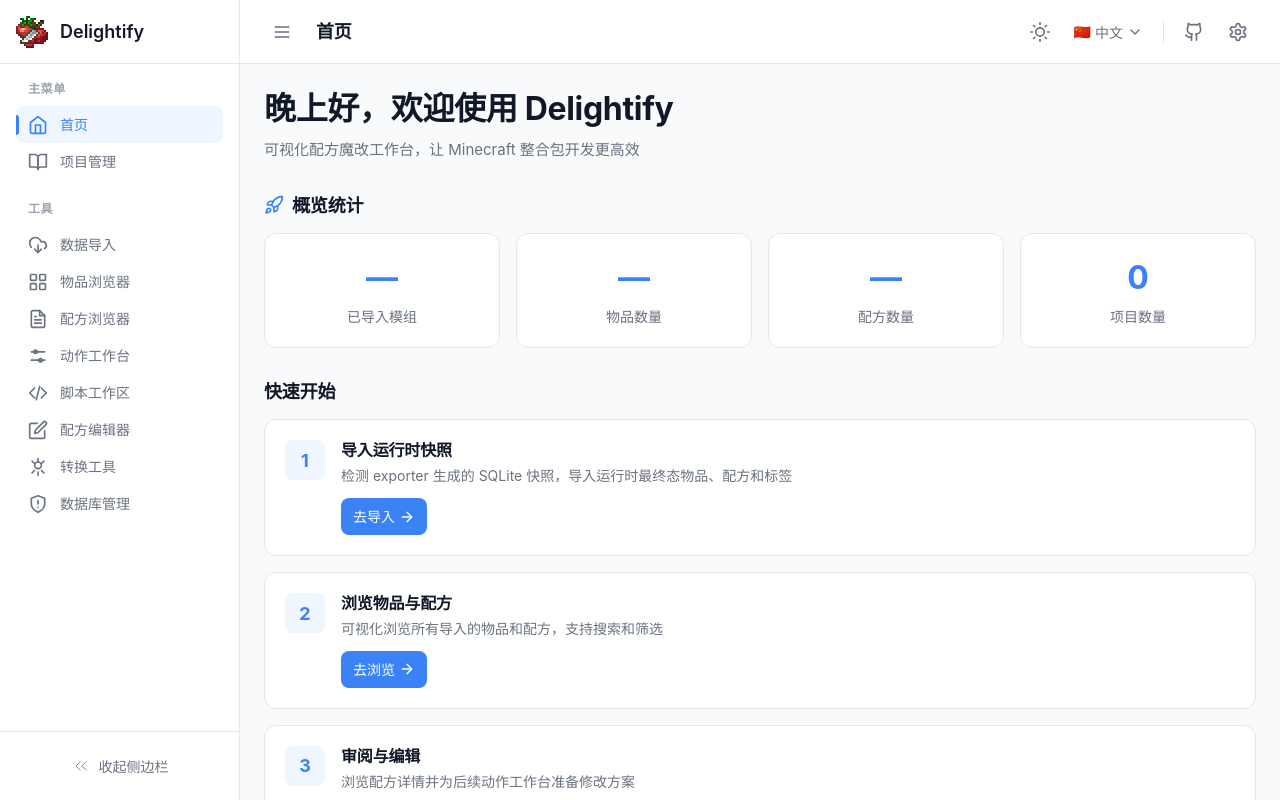
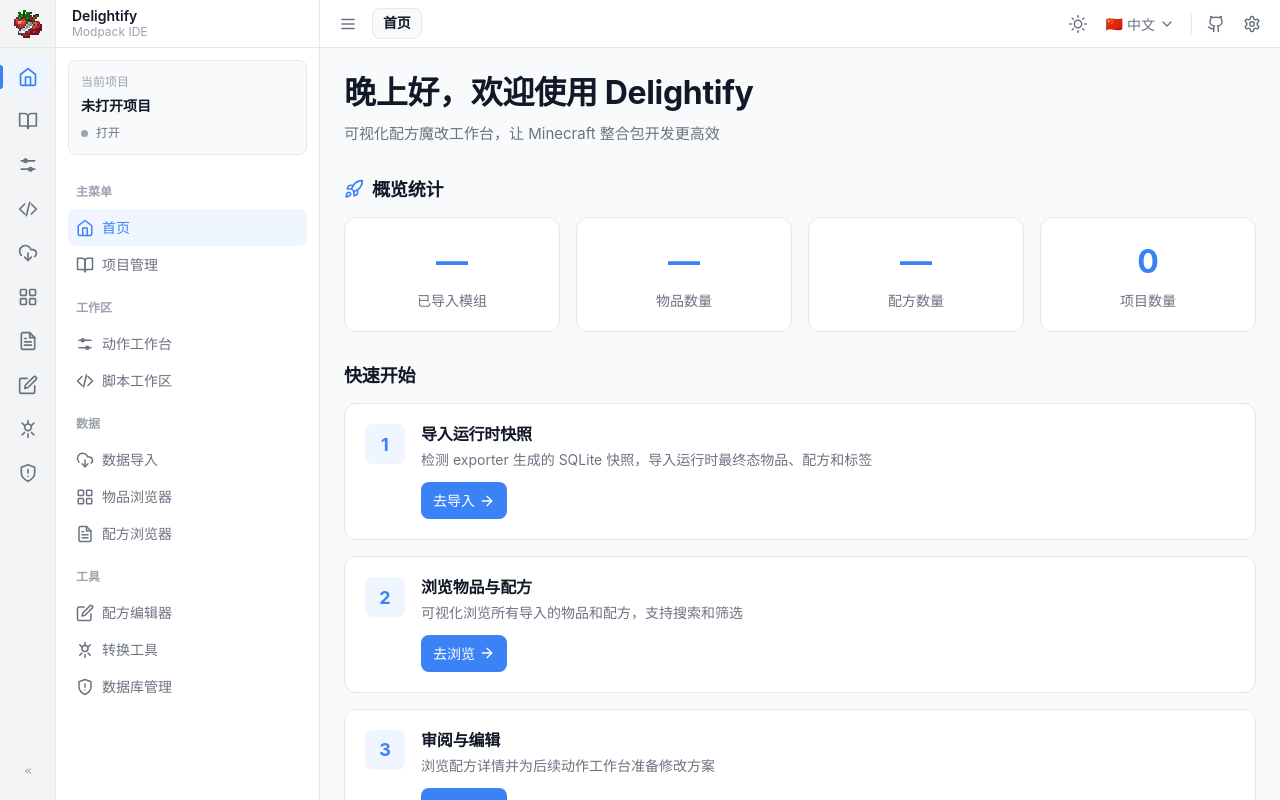
Before and after one commit to Aero-Seira/Delightify-IDE, a React (Vite) app in the folder packages/renderer/: page / in a window 1280 px wide. Built offline with nearby package versions, Linux system fonts and the light colour scheme.

Commit message:
style(ui): introduce IDE shell layout

```diff
--- a/packages/renderer/src/components/Header/style.module.css
+++ b/packages/renderer/src/components/Header/style.module.css
@@ -1,5 +1,3 @@
-/* Header - AstrBot Style */
-
 .header {
   height: var(--header-height);
   background-color: var(--bg-primary);
@@ -7,7 +5,7 @@
   display: flex;
   align-items: center;
   justify-content: space-between;
-  padding: 0 var(--space-6);
+  padding: 0 var(--space-3);
   position: sticky;
   top: 0;
   z-index: 50;
@@ -17,16 +15,17 @@
 .leftSection {
   display: flex;
   align-items: center;
-  gap: var(--space-4);
+  gap: var(--space-2);
+  min-width: 0;
 }
 
 .menuButton {
   display: flex;
   align-items: center;
   justify-content: center;
-  width: 36px;
-  height: 36px;
-  border-radius: var(--radius);
+  width: 32px;
+  height: 32px;
+  border-radius: 7px;
   background-color: transparent;
   color: var(--text-secondary);
   cursor: pointer;
@@ -41,18 +40,27 @@
 }
 
 .menuButton svg {
-  width: 20px;
-  height: 20px;
+  width: 18px;
+  height: 18px;
 }
 
 .pageTitle {
-  font-size: var(--font-size-lg);
+  min-width: 0;
+  max-width: 520px;
+  padding: 6px 10px;
+  background: var(--bg-secondary);
+  border: 1px solid var(--border);
+  border-radius: 8px;
+  font-size: var(--font-size-sm);
   font-weight: var(--font-weight-semibold);
   color: var(--text-primary);
-  line-height: 1;
+  line-height: 1.2;
   margin: 0;
   display: flex;
   align-items: center;
+  overflow: hidden;
+  text-overflow: ellipsis;
+  white-space: nowrap;
 }
 
 .breadcrumb {
@@ -76,7 +84,7 @@
 .rightSection {
   display: flex;
   align-items: center;
-  gap: var(--space-2);
+  gap: var(--space-1);
 }
 
 /* Icon Button */
@@ -84,9 +92,9 @@
   display: flex;
   align-items: center;
   justify-content: center;
-  width: 36px;
-  height: 36px;
-  border-radius: var(--radius);
+  width: 32px;
+  height: 32px;
+  border-radius: 7px;
   background-color: transparent;
   color: var(--text-secondary);
   cursor: pointer;
@@ -102,8 +110,8 @@
 }
 
 .iconButton svg {
-  width: 20px;
-  height: 20px;
+  width: 18px;
+  height: 18px;
 }
 
 /* Active state for icon buttons */
@@ -121,8 +129,9 @@
   display: flex;
   align-items: center;
   gap: var(--space-1);
-  padding: var(--space-1) var(--space-2);
-  border-radius: var(--radius);
+  height: 32px;
+  padding: 0 var(--space-2);
+  border-radius: 7px;
   background-color: transparent;
   color: var(--text-secondary);
   font-size: var(--font-size-sm);
@@ -202,7 +211,14 @@
 /* Divider */
 .divider {
   width: 1px;
-  height: 24px;
+  height: 20px;
   background-color: var(--border);
   margin: 0 var(--space-1);
 }
+
+@media (max-width: 720px) {
+  .languageButton span:nth-child(2),
+  .pageTitle {
+    max-width: 180px;
+  }
+}
--- a/packages/renderer/src/components/Sidebar/index.tsx
+++ b/packages/renderer/src/components/Sidebar/index.tsx
@@ -1,6 +1,7 @@
 import React from 'react';
 import { NavLink, useLocation } from 'react-router-dom';
 import { useI18n } from '../../i18n';
+import { useProjectStore } from '../../store/projectStore';
 import styles from './style.module.css';
 
 // Icons
@@ -111,22 +112,41 @@
 export default function Sidebar({ collapsed, onToggleCollapse }: SidebarProps): React.ReactElement {
   const { t } = useI18n();
   const location = useLocation();
+  const { currentProject, projectStatus } = useProjectStore();
 
-  const mainNavItems = [
+  const navGroups = [
+    {
+      title: t('sidebar.main'),
+      items: [
         { to: '/', icon: HomeIcon, label: t('nav.dashboard'), exact: true },
         { to: '/projects', icon: ProjectIcon, label: t('nav.projectManager'), exact: false },
-  ];
-
-  const toolNavItems = [
+      ],
+    },
+    {
+      title: t('sidebar.workspace'),
+      items: [
+        { to: '/actions', icon: ActionWorkbenchIcon, label: t('nav.actionWorkbench'), exact: false },
+        { to: '/scripts', icon: ScriptWorkspaceIcon, label: t('nav.scriptWorkspace'), exact: false },
+      ],
+    },
+    {
+      title: t('sidebar.data'),
+      items: [
         { to: '/data-import', icon: DataImportIcon, label: t('nav.dataImport'), exact: false },
         { to: '/items', icon: ItemBrowserIcon, label: t('nav.itemBrowser'), exact: false },
         { to: '/recipes', icon: RecipeBrowserIcon, label: t('nav.recipeBrowser'), exact: false },
-    { to: '/actions', icon: ActionWorkbenchIcon, label: t('nav.actionWorkbench'), exact: false },
-    { to: '/scripts', icon: ScriptWorkspaceIcon, label: t('nav.scriptWorkspace'), exact: false },
+      ],
+    },
+    {
+      title: t('sidebar.tools'),
+      items: [
         { to: '/editor', icon: RecipeEditorIcon, label: t('nav.recipeEditor'), exact: false },
         { to: '/convert', icon: ConversionToolIcon, label: t('nav.conversionTool'), exact: false },
         { to: '/debug', icon: DebugIcon, label: t('nav.debug'), exact: false },
+      ],
+    },
   ];
+  const allNavItems = navGroups.flatMap(group => group.items);
 
   const isActive = (to: string, exact: boolean): boolean => {
     if (exact) {
@@ -135,7 +155,7 @@
     return location.pathname.startsWith(to);
   };
 
-  const renderNavItem = (item: { to: string; icon: React.FC; label: string; exact: boolean }) => {
+  const renderPanelNavItem = (item: { to: string; icon: React.FC; label: string; exact: boolean }) => {
     const Icon = item.icon;
     const active = isActive(item.to, item.exact);
 
@@ -155,37 +175,69 @@
     );
   };
 
+  const renderRailNavItem = (item: { to: string; icon: React.FC; label: string; exact: boolean }) => {
+    const Icon = item.icon;
+    const active = isActive(item.to, item.exact);
+
+    return (
+      <NavLink
+        key={item.to}
+        to={item.to}
+        end={item.exact}
+        className={`${styles.railItem} ${active ? styles.railItemActive : ''}`}
+        title={item.label}
+        aria-label={item.label}
+      >
+        <Icon />
+      </NavLink>
+    );
+  };
+
   return (
     <aside className={`${styles.sidebar} ${collapsed ? styles.sidebarCollapsed : ''}`}>
-      {/* Logo Section */}
-        <div className={styles.logoSection}>
+      <div className={styles.activityRail}>
+        <div className={styles.railLogo}>
           <img
             src="./assets/delightify_icon.png"
             alt="Delightify"
             className={styles.logoIcon}
           />
-        <span className={styles.logoText}>Delightify</span>
         </div>
 
-      {/* Navigation */}
-      <nav className={styles.navigation}>
-        <div className={styles.navSection}>
-          {!collapsed && <div className={styles.sectionTitle}>{t('sidebar.main')}</div>}
-          {mainNavItems.map(renderNavItem)}
+        <nav className={styles.railNavigation}>
+          {allNavItems.map(renderRailNavItem)}
+        </nav>
+
+        <button className={styles.collapseBtn} onClick={onToggleCollapse} title={t('sidebar.collapse')}>
+          <CollapseIcon collapsed={collapsed} />
+        </button>
       </div>
 
-        <div className={styles.navSection}>
-          {!collapsed && <div className={styles.sectionTitle}>{t('sidebar.tools')}</div>}
-          {toolNavItems.map(renderNavItem)}
+      <div className={styles.workspacePanel}>
+        <div className={styles.panelHeader}>
+          <div>
+            <div className={styles.productName}>Delightify</div>
+            <div className={styles.panelSubtitle}>Modpack IDE</div>
           </div>
+        </div>
+
+        <div className={styles.projectCard}>
+          <div className={styles.projectLabel}>{t('sidebar.currentProject')}</div>
+          <div className={styles.projectName}>{currentProject?.name ?? t('sidebar.noProject')}</div>
+          <div className={styles.projectMeta}>
+            <span className={`${styles.statusDot} ${projectStatus === 'ready' ? styles.statusReady : ''}`} />
+            <span>{currentProject ? `${currentProject.mcVersion} / ${currentProject.modLoader}` : t('projectManager.open')}</span>
+          </div>
+        </div>
+
+        <nav className={styles.navigation}>
+          {navGroups.map(group => (
+            <div key={group.title} className={styles.navSection}>
+              <div className={styles.sectionTitle}>{group.title}</div>
+              {group.items.map(renderPanelNavItem)}
+            </div>
+          ))}
         </nav>
-
-      {/* Collapse Button */}
-      <div className={styles.collapseButton}>
-        <button className={styles.collapseBtn} onClick={onToggleCollapse}>
-          <CollapseIcon collapsed={collapsed} />
-          <span className={styles.collapseText}>{t('sidebar.collapse')}</span>
-        </button>
       </div>
     </aside>
   );
--- a/packages/renderer/src/components/Sidebar/style.module.css
+++ b/packages/renderer/src/components/Sidebar/style.module.css
@@ -1,193 +1,108 @@
-/* Sidebar - AstrBot Style */
-
 .sidebar {
   width: var(--sidebar-width);
   height: 100vh;
-  background-color: var(--bg-primary);
+  position: fixed;
+  inset: 0 auto 0 0;
+  z-index: 100;
+  display: grid;
+  grid-template-columns: var(--sidebar-collapsed) 1fr;
+  background: var(--bg-primary);
   border-right: 1px solid var(--border);
-  display: flex;
-  flex-direction: column;
   transition: width var(--transition-base);
-  position: fixed;
-  left: 0;
-  top: 0;
-  z-index: 100;
 }
 
 .sidebarCollapsed {
   width: var(--sidebar-collapsed);
 }
 
-/* Logo Section */
-.logoSection {
+.activityRail {
+  min-width: 0;
+  display: flex;
+  flex-direction: column;
+  align-items: center;
+  background: var(--bg-tertiary);
+  border-right: 1px solid var(--border);
+}
+
+.railLogo {
+  width: 100%;
   height: var(--header-height);
   display: flex;
   align-items: center;
-  padding: 0 var(--space-4);
+  justify-content: center;
   border-bottom: 1px solid var(--border);
-  gap: var(--space-3);
-  overflow: hidden;
 }
 
 .logoIcon {
-  width: 32px;
-  height: 32px;
-  display: flex;
-  align-items: center;
-  justify-content: center;
+  width: 28px;
+  height: 28px;
+  flex: 0 0 auto;
   image-rendering: pixelated;
-  /*background: linear-gradient(135deg, var(--primary) 0%, var(--primary-hover) 100%);*/
-  border-radius: var(--radius);
-  color: white;
-  font-weight: var(--font-weight-bold);
-  font-size: var(--font-size-lg);
-  flex-shrink: 0;
 }
 
-.logoText {
-  font-size: var(--font-size-lg);
-  font-weight: var(--font-weight-semibold);
-  color: var(--text-primary);
-  white-space: nowrap;
-  opacity: 1;
-  transition: opacity var(--transition-fast);
-}
-
-.sidebarCollapsed .logoText {
-  opacity: 0;
-  width: 0;
-}
-
-/* Navigation */
-.navigation {
+.railNavigation {
+  width: 100%;
   flex: 1;
-  padding: var(--space-4);
   display: flex;
   flex-direction: column;
-  gap: var(--space-1);
+  align-items: center;
+  gap: 2px;
+  padding: var(--space-2) 0;
   overflow-y: auto;
   overflow-x: hidden;
 }
 
-.navSection {
-  margin-bottom: var(--space-4);
+.railItem,
+.collapseBtn {
+  width: 42px;
+  height: 42px;
+  display: flex;
+  align-items: center;
+  justify-content: center;
+  color: var(--text-secondary);
+  background: transparent;
+  border: 0;
+  border-radius: 8px;
+  cursor: pointer;
+  text-decoration: none;
+  transition: background-color var(--transition-fast), color var(--transition-fast);
 }
 
-.sectionTitle {
-  font-size: var(--font-size-xs);
-  font-weight: var(--font-weight-semibold);
-  color: var(--text-tertiary);
-  text-transform: uppercase;
-  letter-spacing: 0.05em;
-  padding: 0 var(--space-3);
-  margin-bottom: var(--space-2);
-  white-space: nowrap;
-  opacity: 1;
-  transition: opacity var(--transition-fast);
+.railItem:hover,
+.collapseBtn:hover {
+  color: var(--text-primary);
+  background: var(--bg-hover);
 }
 
-.sidebarCollapsed .sectionTitle {
-  opacity: 0;
-}
-
-.navItem {
-  display: flex;
-  align-items: center;
-  gap: var(--space-3);
-  padding: var(--space-2) var(--space-3);
-  border-radius: var(--radius);
-  color: var(--text-secondary);
-  text-decoration: none;
-  font-size: var(--font-size-sm);
-  font-weight: var(--font-weight-medium);
-  transition: all var(--transition-fast);
-  cursor: pointer;
-  border: none;
-  background: transparent;
-  width: 100%;
-  text-align: left;
-}
-
-.navItem:hover {
-  background-color: var(--bg-hover);
-  color: var(--text-primary);
-}
-
-.navItemActive {
-  background-color: var(--primary-light) !important;
-  color: var(--primary) !important;
+.railItemActive {
+  color: var(--primary);
+  background: var(--primary-light);
   position: relative;
 }
 
-.navItemActive::before {
+.railItemActive::before {
   content: '';
   position: absolute;
-  left: 0;
-  top: 50%;
-  transform: translateY(-50%);
+  left: -7px;
+  top: 9px;
+  bottom: 9px;
   width: 3px;
-  height: 20px;
-  background-color: var(--primary);
-  border-radius: 0 var(--radius-full) var(--radius-full) 0;
+  background: var(--primary);
+  border-radius: 0 999px 999px 0;
 }
 
-.navIcon {
-  width: 20px;
-  height: 20px;
-  display: flex;
-  align-items: center;
-  justify-content: center;
-  flex-shrink: 0;
-}
-
-.navIcon svg {
+.railItem svg,
+.collapseBtn svg {
   width: 20px;
   height: 20px;
   stroke-width: 2;
 }
 
-.navText {
-  white-space: nowrap;
-  opacity: 1;
-  transition: opacity var(--transition-fast);
-}
-
-.sidebarCollapsed .navText {
-  opacity: 0;
-  width: 0;
-}
-
-/* Collapse Button */
-.collapseButton {
-  padding: var(--space-4);
-  border-top: 1px solid var(--border);
-}
-
 .collapseBtn {
-  display: flex;
-  align-items: center;
-  justify-content: center;
-  gap: var(--space-2);
-  width: 100%;
-  padding: var(--space-2);
-  border-radius: var(--radius);
-  background-color: transparent;
-  color: var(--text-secondary);
-  font-size: var(--font-size-sm);
-  font-weight: var(--font-weight-medium);
-  cursor: pointer;
-  transition: all var(--transition-fast);
-  border: none;
-}
-
-.collapseBtn:hover {
-  background-color: var(--bg-hover);
-  color: var(--text-primary);
+  margin: var(--space-2) 0;
 }
 
 .collapseIcon {
-  width: 20px;
-  height: 20px;
   transition: transform var(--transition-base);
 }
 
@@ -195,35 +110,166 @@
   transform: rotate(180deg);
 }
 
-.collapseText {
-  white-space: nowrap;
+.workspacePanel {
+  min-width: 0;
+  display: flex;
+  flex-direction: column;
+  background: var(--bg-primary);
   opacity: 1;
   transition: opacity var(--transition-fast);
+  overflow: hidden;
 }
 
-.sidebarCollapsed .collapseText {
+.sidebarCollapsed .workspacePanel {
   opacity: 0;
-  width: 0;
+  pointer-events: none;
 }
 
-/* Tooltip for collapsed mode */
-.navItem {
-  position: relative;
+.panelHeader {
+  height: var(--header-height);
+  display: flex;
+  align-items: center;
+  padding: 0 var(--space-4);
+  border-bottom: 1px solid var(--border);
 }
 
-.sidebarCollapsed .navItem:hover::after {
-  content: attr(data-title);
-  position: absolute;
-  left: 100%;
-  top: 50%;
-  transform: translateY(-50%);
-  margin-left: var(--space-2);
-  padding: var(--space-1) var(--space-3);
-  background-color: var(--text-primary);
-  color: var(--text-inverse);
+.productName {
+  color: var(--text-primary);
+  font-size: var(--font-size-sm);
+  font-weight: var(--font-weight-semibold);
+  line-height: 1.2;
+}
+
+.panelSubtitle {
+  color: var(--text-tertiary);
   font-size: var(--font-size-xs);
-  border-radius: var(--radius-sm);
+  line-height: 1.2;
+}
+
+.projectCard {
+  margin: var(--space-3);
+  padding: var(--space-3);
+  background: var(--bg-secondary);
+  border: 1px solid var(--border);
+  border-radius: 8px;
+}
+
+.projectLabel {
+  color: var(--text-tertiary);
+  font-size: var(--font-size-xs);
+  font-weight: var(--font-weight-medium);
+  margin-bottom: var(--space-1);
+}
+
+.projectName {
+  min-width: 0;
+  color: var(--text-primary);
+  font-size: var(--font-size-sm);
+  font-weight: var(--font-weight-semibold);
+  overflow: hidden;
+  text-overflow: ellipsis;
   white-space: nowrap;
-  z-index: 1000;
-  pointer-events: none;
 }
+
+.projectMeta {
+  min-width: 0;
+  display: flex;
+  align-items: center;
+  gap: var(--space-2);
+  margin-top: var(--space-2);
+  color: var(--text-secondary);
+  font-size: var(--font-size-xs);
+  overflow: hidden;
+  text-overflow: ellipsis;
+  white-space: nowrap;
+}
+
+.statusDot {
+  width: 7px;
+  height: 7px;
+  flex: 0 0 auto;
+  border-radius: 999px;
+  background: var(--text-tertiary);
+}
+
+.statusReady {
+  background: var(--success);
+}
+
+.navigation {
+  flex: 1;
+  min-height: 0;
+  padding: 0 var(--space-3) var(--space-4);
+  overflow-y: auto;
+  overflow-x: hidden;
+}
+
+.navSection {
+  margin-top: var(--space-4);
+}
+
+.sectionTitle {
+  padding: 0 var(--space-2);
+  margin-bottom: var(--space-2);
+  color: var(--text-tertiary);
+  font-size: var(--font-size-xs);
+  font-weight: var(--font-weight-semibold);
+  text-transform: uppercase;
+}
+
+.navItem {
+  min-height: 34px;
+  display: flex;
+  align-items: center;
+  gap: var(--space-2);
+  padding: var(--space-2);
+  border-radius: 7px;
+  color: var(--text-secondary);
+  text-decoration: none;
+  font-size: var(--font-size-sm);
+  font-weight: var(--font-weight-medium);
+  transition: background-color var(--transition-fast), color var(--transition-fast);
+}
+
+.navItem:hover {
+  color: var(--text-primary);
+  background: var(--bg-hover);
+}
+
+.navItemActive {
+  color: var(--primary);
+  background: var(--primary-light);
+}
+
+.navIcon {
+  width: 18px;
+  height: 18px;
+  flex: 0 0 auto;
+  display: flex;
+  align-items: center;
+  justify-content: center;
+}
+
+.navIcon svg {
+  width: 18px;
+  height: 18px;
+  stroke-width: 2;
+}
+
+.navText {
+  min-width: 0;
+  overflow: hidden;
+  text-overflow: ellipsis;
+  white-space: nowrap;
+}
+
+@media (max-width: 840px) {
+  .sidebar {
+    width: var(--sidebar-collapsed);
+  }
+
+  .workspacePanel {
+    opacity: 0;
+    pointer-events: none;
+  }
+}
--- a/packages/renderer/src/i18n/locales/en.ts
+++ b/packages/renderer/src/i18n/locales/en.ts
@@ -29,7 +29,11 @@
   },
   sidebar: {
     main: 'Main Menu',
+    workspace: 'Workspace',
+    data: 'Data',
     tools: 'Tools',
+    currentProject: 'Current Project',
+    noProject: 'No Project',
     collapse: 'Collapse Sidebar',
     toggle: 'Toggle Sidebar',
   },
--- a/packages/renderer/src/i18n/locales/zh-CN.ts
+++ b/packages/renderer/src/i18n/locales/zh-CN.ts
@@ -29,7 +29,11 @@
   },
   sidebar: {
     main: '主菜单',
+    workspace: '工作区',
+    data: '数据',
     tools: '工具',
+    currentProject: '当前项目',
+    noProject: '未打开项目',
     collapse: '收起侧边栏',
     toggle: '切换侧边栏',
   },
--- a/packages/renderer/src/styles/global.css
+++ b/packages/renderer/src/styles/global.css
@@ -121,9 +121,9 @@
   --primary-color: var(--primary);
 
   /* 布局变量 */
-  --sidebar-width: 240px;
-  --sidebar-collapsed: 72px;
-  --header-height: 64px;
+  --sidebar-width: 320px;
+  --sidebar-collapsed: 56px;
+  --header-height: 48px;
 }
 
 /* ============================================
```
Also changed, not shown: packages/renderer/src/App.module.css (+6 -4 lines). Lines whose indentation alone changed are shown as unchanged.
